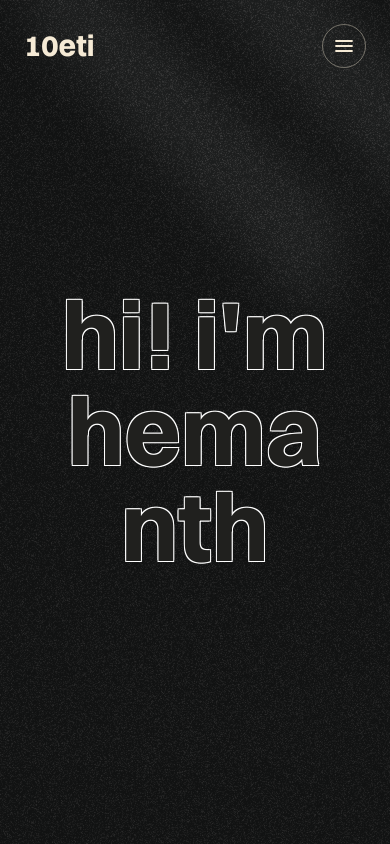
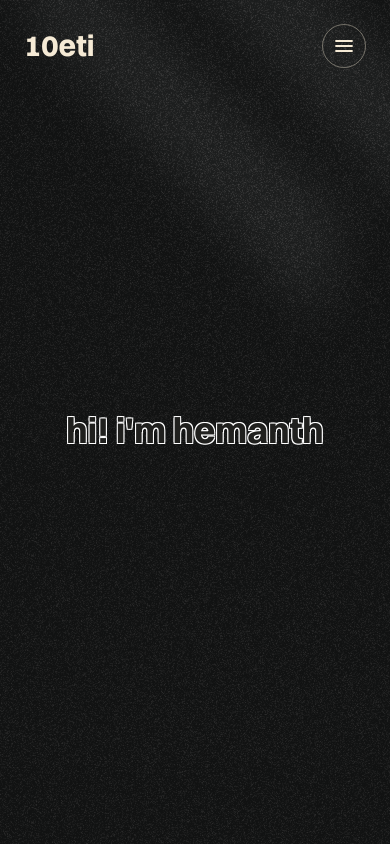
Before and after one commit to HemanthTenneti/hemanthtenneti.github.io, a Next.js app: page / in a window 390 px wide. Shown: the top 844 px of the page. Built offline with nearby package versions, Linux system fonts and the light colour scheme.

Commit message:
fix: Responsiveness for hero section

```diff
--- a/src/app/page.js
+++ b/src/app/page.js
@@ -187,10 +187,10 @@ export default function HomePage() {
         />
         <div className="flex flex-col flex-grow justify-center items-center lg:items-end">
           <div className="text-center lg:text-right w-fit lg:w-full">
-            <h1 className="heading-text text-8xl text-[#20201E] font-bold">
+            <h1 className="heading-text text-4xl sm:text-5xl md:text-6xl lg:text-7xl xl:text-8xl text-[#20201E] font-bold">
               hi! i&apos;m hemanth
             </h1>
-            <h2 className="text-6xl hidden sm:block md:w-full md:text-center lg:text-right font-bold heading-subtext">
+            <h2 className="hidden text-2xl sm:block sm:text-3xl md:text-4xl lg:text-5xl xl:text-6xl md:w-full md:text-center lg:text-right font-bold heading-subtext">
               a passion for coding
               <br /> with an insatiable curiosity
               <br />
```
